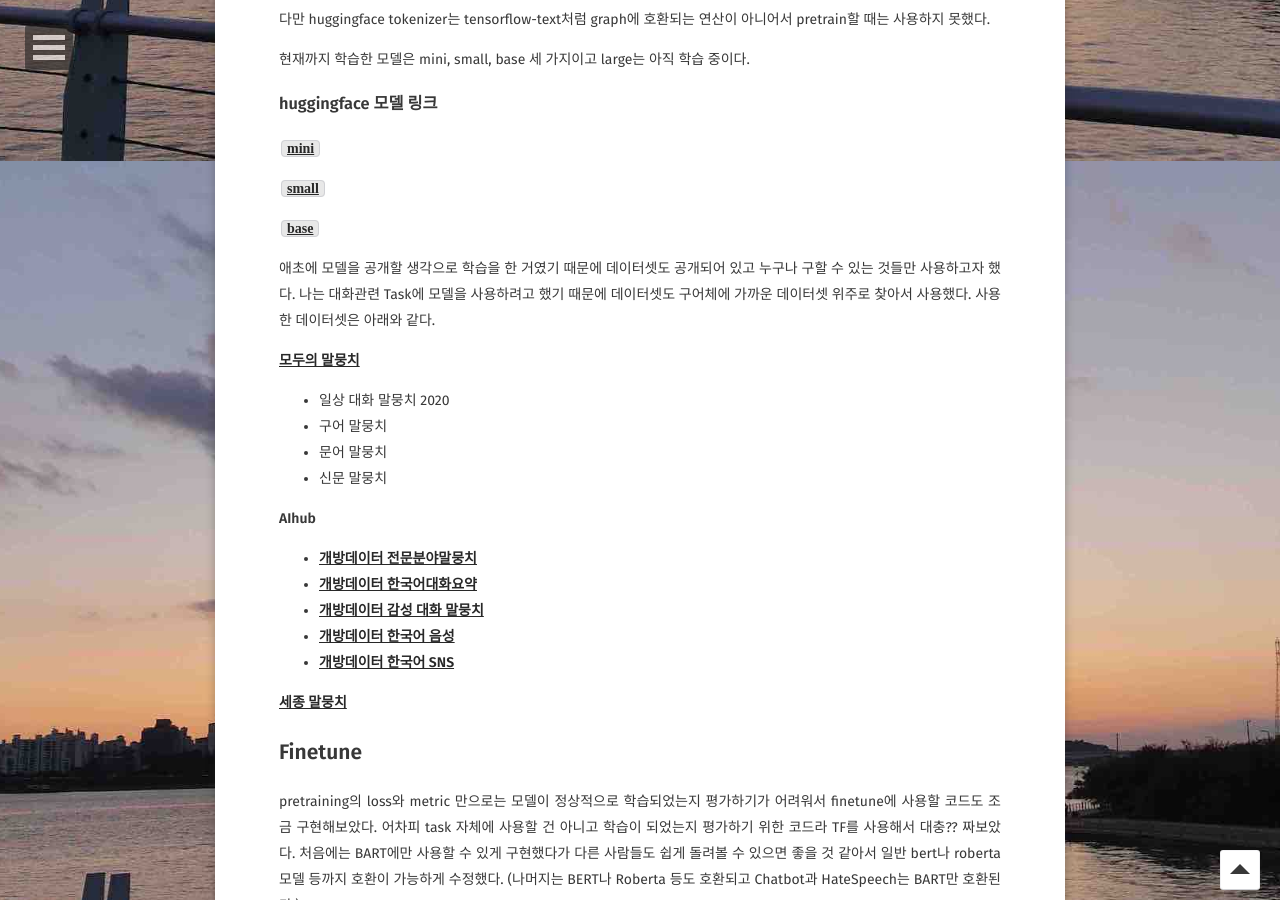
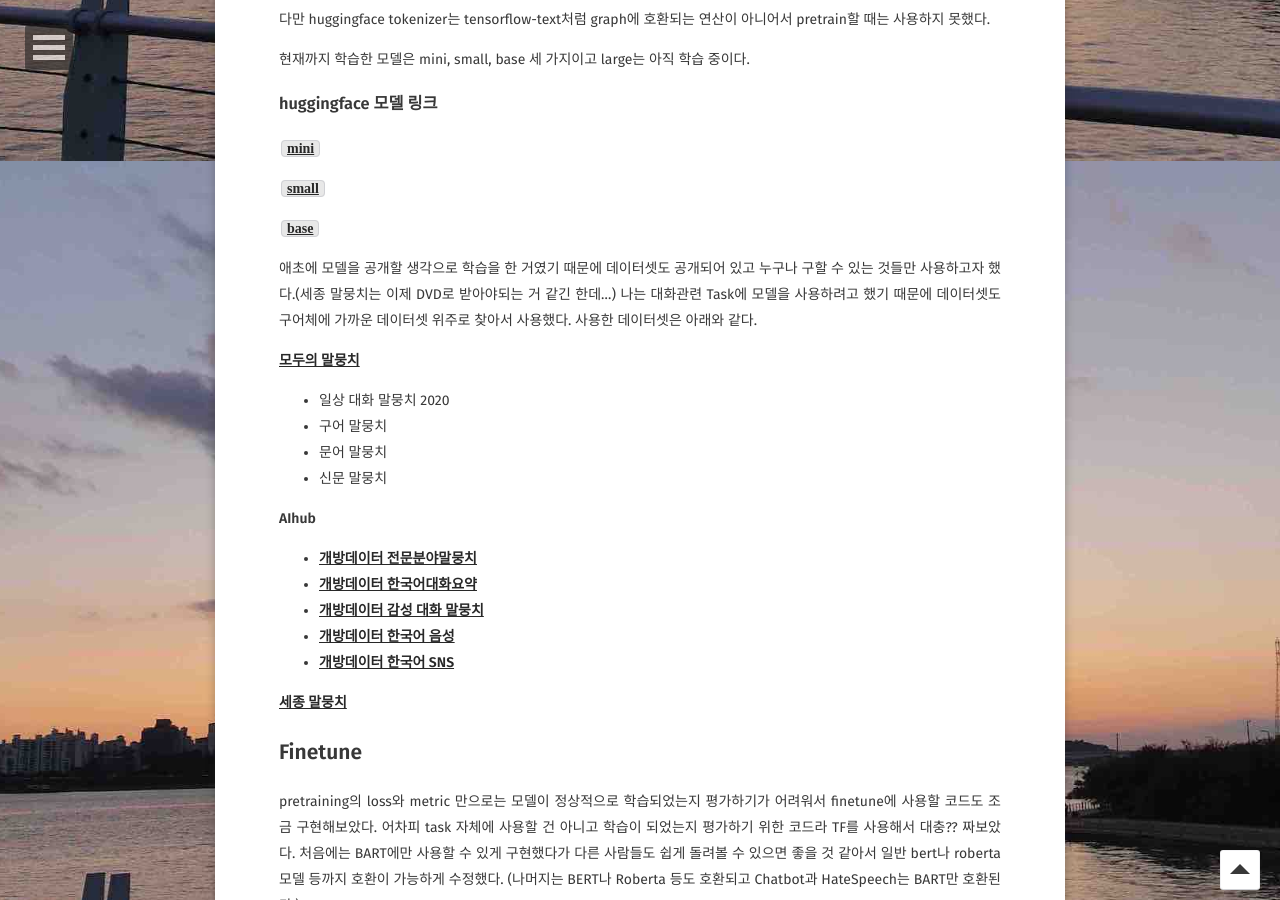
Before and after one commit to psj8252/psj8252.github.io, a Jekyll site: the page built from _posts/2021-08-28-huggingface-bart-train.md, in a window 1280 px wide and 900 px high, scrolled down 739 px. Built offline with Jekyll 4.4.1, drawn with Linux system fonts in a browser that asks for light colours; some web fonts are replaced; comment, search, counter and statistics services are not loaded.

Commit message:
fix: BART 학습 후기 수정

```diff
--- a/_posts/2021-08-28-huggingface-bart-train.md
+++ b/_posts/2021-08-28-huggingface-bart-train.md
@@ -32,7 +32,7 @@ huggingface 라이브러리를 처음 써본 결과 확실히 편하게 되어
 
 [**`base`**](https://huggingface.co/cosmoquester/bart-ko-base)
 
-애초에 모델을 공개할 생각으로 학습을 한 거였기 때문에 데이터셋도 공개되어 있고 누구나 구할 수 있는 것들만 사용하고자 했다. 나는 대화관련 Task에 모델을 사용하려고 했기 때문에 데이터셋도 구어체에 가까운 데이터셋 위주로 찾아서 사용했다. 사용한 데이터셋은 아래와 같다.
+애초에 모델을 공개할 생각으로 학습을 한 거였기 때문에 데이터셋도 공개되어 있고 누구나 구할 수 있는 것들만 사용하고자 했다.(세종 말뭉치는 이제 DVD로 받아야되는 거 같긴 한데...) 나는 대화관련 Task에 모델을 사용하려고 했기 때문에 데이터셋도 구어체에 가까운 데이터셋 위주로 찾아서 사용했다. 사용한 데이터셋은 아래와 같다.
 
 **[모두의 말뭉치](https://corpus.korean.go.kr/)**
 
```
